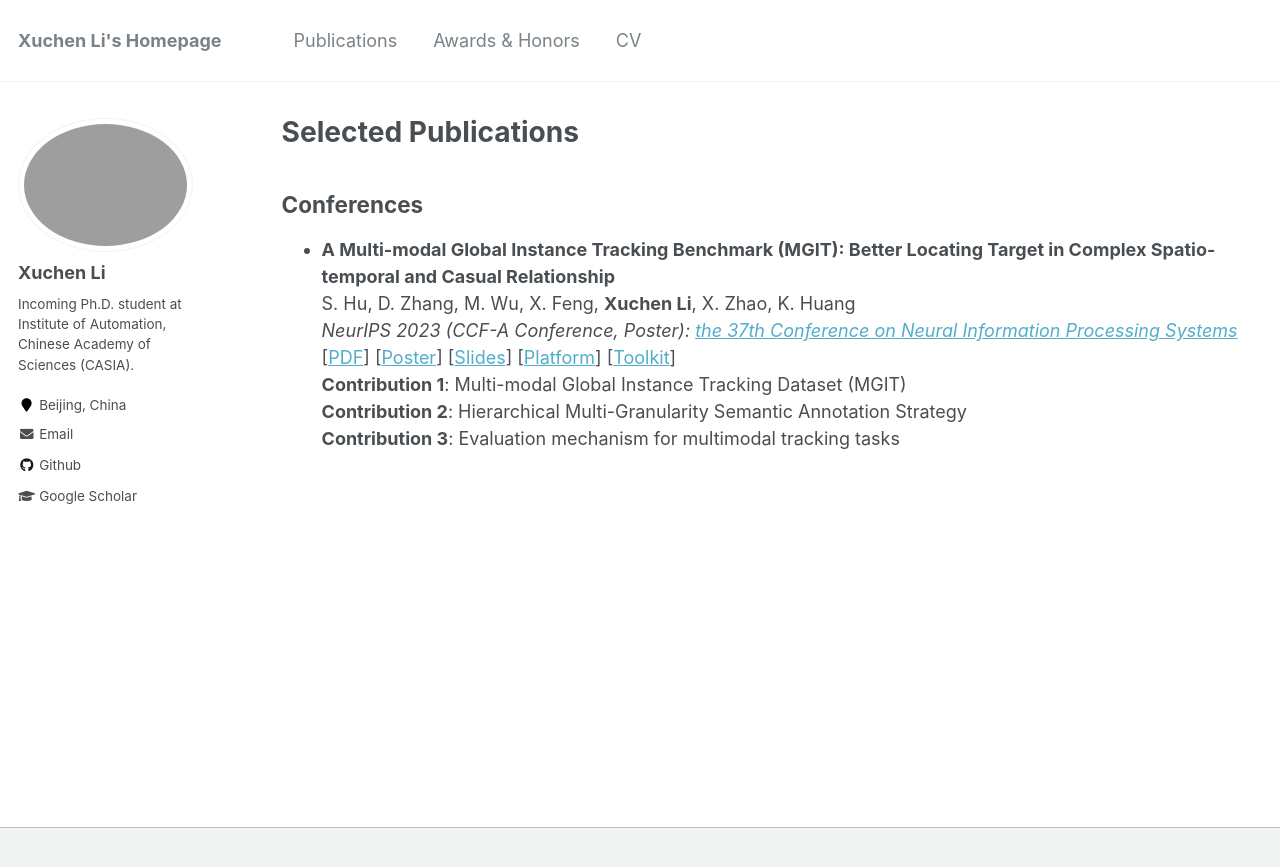
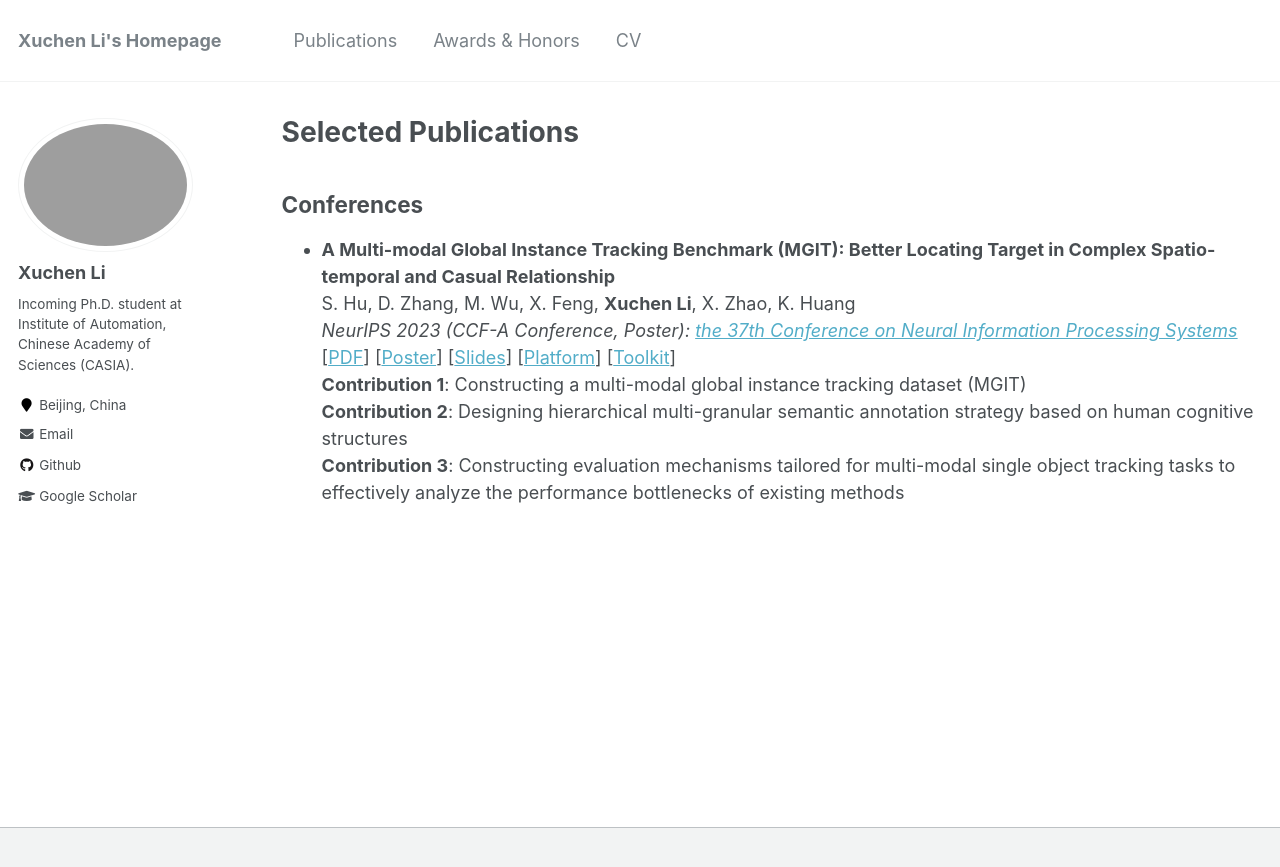
Before and after one commit to Xuchen-Li/Xuchen-Li.github.io, a Jekyll site: the page built from _pages/publications.md, in a window 1280 px wide. Shown: the top 867 px of the page. Built offline with Jekyll 4.4.1, drawn with Linux system fonts in a browser that asks for light colours.

Commit message:
Update publications.md

```diff
--- a/_pages/publications.md
+++ b/_pages/publications.md
@@ -13,6 +13,6 @@ author_profile: true
   [[Slides](https://xuchen-li.github.io/files/MGIT-Slides.pdf)]
   [[Platform](http://videocube.aitestunion.com/)]
   [[Toolkit](https://github.com/Xuchen-Li/MGIT-toolkit)]<br>
-  **Contribution 1**: Multi-modal Global Instance Tracking Dataset (MGIT)<br>
-  **Contribution 2**: Hierarchical Multi-Granularity Semantic Annotation Strategy<br>
-  **Contribution 3**: Evaluation mechanism for multimodal tracking tasks
+  **Contribution 1**: Constructing a multi-modal global instance tracking dataset (MGIT)<br>
+  **Contribution 2**: Designing hierarchical multi-granular semantic annotation strategy based on human cognitive structures<br>
+  **Contribution 3**: Constructing evaluation mechanisms tailored for multi-modal single object tracking tasks to effectively analyze the performance bottlenecks of existing methods
```
